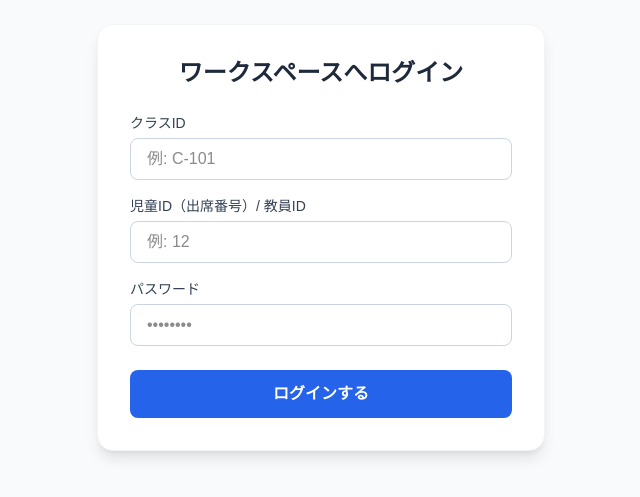
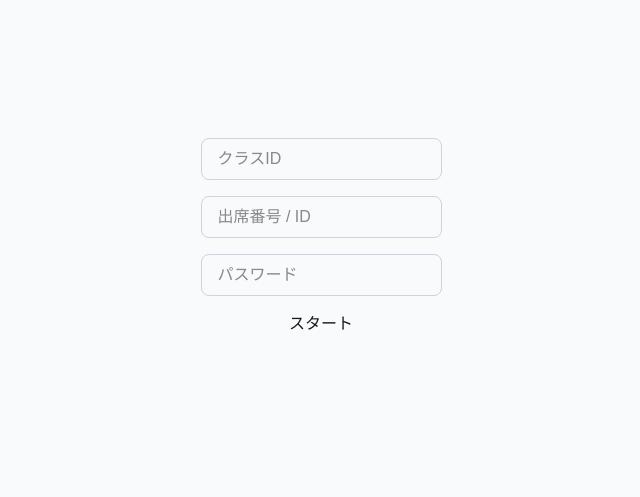
Before and after one commit to gs-product-development-org/Monitor-Driven-Development, a Next.js app in the folder frontend/: page /login in a window 1280 px wide. Shown: the part 163-660 px from the top of the page, without its empty margins (319-959 px from the left). Built offline with nearby package versions, Linux system fonts and the light colour scheme.

Commit message:
[add]ログイン画面骨組み

```diff
--- a/frontend/src/app/(auth)/login/login.css
+++ b/frontend/src/app/(auth)/login/login.css
@@ -7,52 +7,12 @@
   padding: 1rem;
 }
 
-.login-card {
-  width: 100%;
-  max-width: 28rem;
-  background-color: #ffffff;
-  padding: 2rem;
-  border-radius: 1rem;
-  box-shadow: 0 10px 15px -3px rgba(0, 0, 0, 0.1), 0 4px 6px -4px rgba(0, 0, 0, 0.1);
-  border: 1px solid #f1f5f9;
-}
-
-.login-title {
-  font-size: 1.5rem;
-  line-height: 2rem;
-  font-weight: 700;
-  text-align: center;
-  color: #1e293b;
-  margin-bottom: 1.5rem;
-}
-
-.login-error-message {
-  margin-bottom: 1rem;
-  padding: 0.75rem;
-  background-color: #fef2f2;
-  border: 1px solid #fecaca;
-  color: #dc2626;
-  font-size: 0.875rem;
-  border-radius: 0.5rem;
-}
-
 .login-form {
   display: flex;
   flex-direction: column;
   gap: 1rem;
 }
 
-.login-field-group {
-  display: block;
-}
-
-.login-label {
-  display: block;
-  font-size: 0.875rem;
-  font-weight: 500;
-  color: #334155;
-  margin-bottom: 0.25rem;
-}
 
 .login-input {
   width: 100%;
@@ -67,25 +27,3 @@
   border-color: #3b82f6;
   box-shadow: 0 0 0 2px rgba(59, 130, 246, 0.5);
 }
-
-.login-submit-button {
-  width: 100%;
-  margin-top: 0.5rem;
-  background-color: #2563eb;
-  color: #ffffff;
-  font-weight: 700;
-  padding: 0.75rem;
-  border-radius: 0.5rem;
-  border: none;
-  cursor: pointer;
-  transition: background-color 0.2s ease;
-}
-
-.login-submit-button:hover {
-  background-color: #1d4ed8;
-}
-
-.login-submit-button:disabled {
-  opacity: 0.5;
-  cursor: not-allowed;
-}
--- a/frontend/src/app/(auth)/login/page.tsx
+++ b/frontend/src/app/(auth)/login/page.tsx
@@ -1,128 +1,56 @@
 'use client';
 
-import { useState } from 'react';
-import { useRouter } from 'next/navigation';
-import { useUserStore } from '@/stores/useUserStore';
-import './login.css'; // 👈 普通のCSSファイルとしてインポート
+import React, { useState } from 'react';
+import { Button } from '@/components/ui/Button';
+import './login.css';
 
 export default function LoginPage() {
-  const router = useRouter();
-  type UserStoreState = ReturnType<typeof useUserStore.getState>;
-  const setUser = useUserStore((state: UserStoreState) => state.setUser);
-
   const [classId, setClassId] = useState('');
   const [studentId, setStudentId] = useState('');
   const [password, setPassword] = useState('');
-  const [errorMsg, setErrorMsg] = useState<string | null>(null);
-  const [loading, setLoading] = useState(false);
 
-  const handleLogin = async (e: React.FormEvent) => {
+  const handleStart = (e: React.FormEvent) => {
     e.preventDefault();
-    setErrorMsg(null);
-    setLoading(true);
-
-    try {
-      const baseUrl = process.env.NEXT_PUBLIC_API_BASE_URL || 'http://localhost:8000/api';
-
-      const res = await fetch(`${baseUrl}/login`, {
-        method: 'POST',
-        headers: {
-          'Content-Type': 'application/json',
-          'Accept': 'application/json',
-        },
-        body: JSON.stringify({
-          class_id: classId,
-          student_id: studentId,
-          password: password,
-        }),
-      });
-
-      const data = await res.json();
-
-      if (!res.ok) {
-        throw new Error(data.message || 'ログインに失敗しました。IDとパスワードを確認してください。');
-      }
-
-      setUser({
-        role: data.role,
-        class_id: data.class_id,
-        student_id: data.student_id,
-      });
-
-      router.push('/zoo');
-
-    } catch (err: any) {
-      setErrorMsg(err.message || '通信エラーが発生しました。');
-    } finally {
-      setLoading(false);
-    }
   };
 
   return (
     <div className="login-container">
-      <div className="login-card">
-        <h1 className="login-title">
-          ワークスペースへログイン
-        </h1>
-
-        {errorMsg && (
-          <div className="login-error-message">
-            {errorMsg}
-          </div>
-        )}
-
-        <form onSubmit={handleLogin} className="login-form">
-          <div className="login-field-group">
-            <label className="login-label">
-              クラスID
-            </label>
+      <form onSubmit={handleStart} className="login-form">
+        {/* 1. クラスID */}
         <input
           type="text"
-              required
           value={classId}
           onChange={(e) => setClassId(e.target.value)}
-              placeholder="例: C-101"
+          placeholder="クラスID"
           className="login-input"
+          required
         />
-          </div>
 
-          <div className="login-field-group">
-            <label className="login-label">
-              児童ID（出席番号）/ 教員ID
-            </label>
+        {/* 2. 児童ID / 教員ID */}
         <input
           type="text"
-              required
           value={studentId}
           onChange={(e) => setStudentId(e.target.value)}
-              placeholder="例: 12"
+          placeholder="出席番号 / ID"
           className="login-input"
+          required
         />
-          </div>
 
-          <div className="login-field-group">
-            <label className="login-label">
-              パスワード
-            </label>
+        {/* 3. パスワード */}
         <input
           type="password"
-              required
           value={password}
           onChange={(e) => setPassword(e.target.value)}
-              placeholder="••••••••"
+          placeholder="パスワード"
           className="login-input"
+          required
         />
-          </div>
 
-          <button
-            type="submit"
-            disabled={loading}
-            className="login-submit-button"
-          >
-            {loading ? 'ログイン処理中...' : 'ログインする'}
-          </button>
+        {/* 4. スタートボタン（共通コンポーネント） */}
+        <Button type="submit">
+          スタート
+        </Button>
       </form>
-      </div>
     </div>
   );
 }
--- /dev/null
+++ b/frontend/src/components/ui/Button.tsx
@@ -0,0 +1,29 @@
+import React from 'react';
+import './Button.css';
+
+type ButtonProps = {
+  children: React.ReactNode;          // ボタンのテキスト（表示文字列）
+  onClick?: () => void;                // 押したときのアクション（関数）
+  type?: 'button' | 'submit' | 'reset'; // フォーム送信か通常のボタンか
+  disabled?: boolean;                  // ローディング時などの非活性状態
+  className?: string;      // 呼び出し側からの位置調整用CSSクラス
+};
+
+export function Button({
+  children,
+  onClick,
+  type = 'button',
+  disabled = false,
+  className = '',
+}: ButtonProps) {
+  return (
+    <button
+      type={type}
+      onClick={onClick}
+      disabled={disabled}
+      className={`common-button ${className}`}
+    >
+      {children}
+    </button>
+  );
+}
```
Also changed, not shown: frontend/src/components/ui/Button.css (added). Lines whose indentation alone changed are shown as unchanged.
